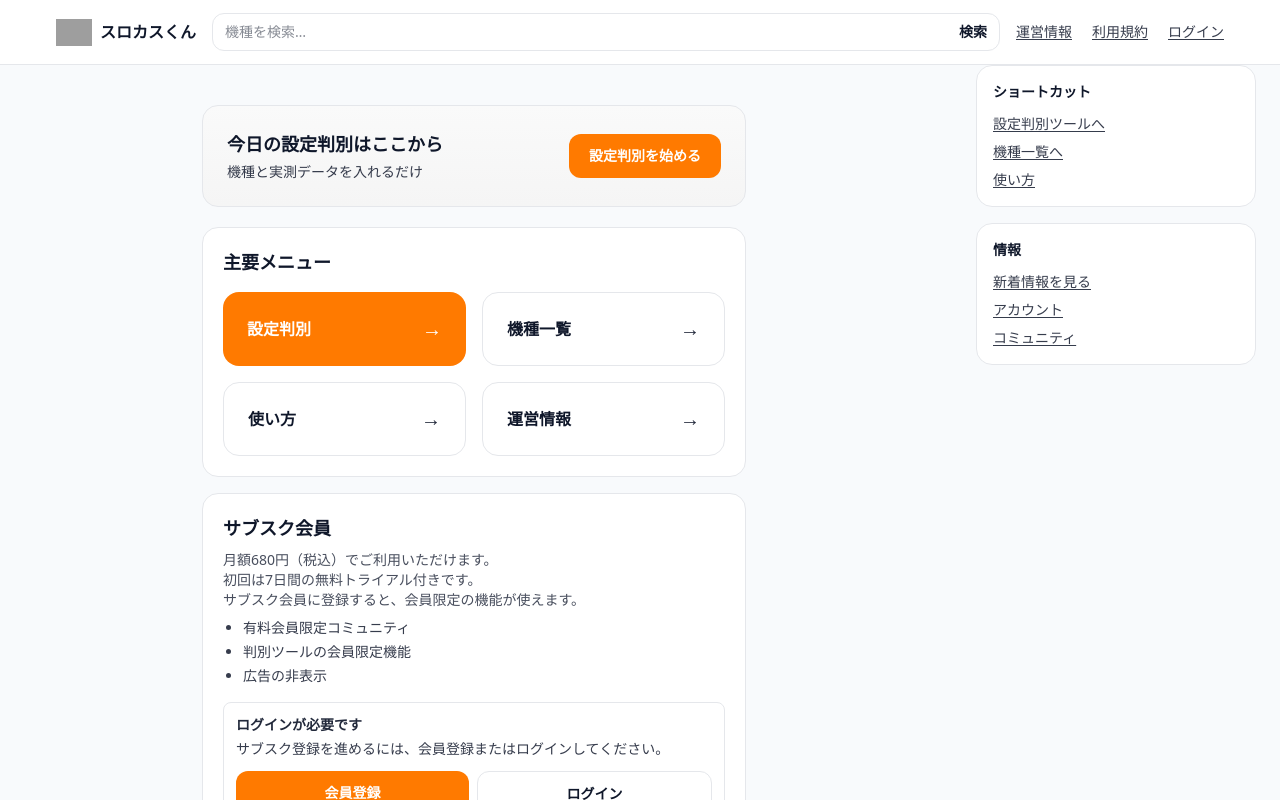
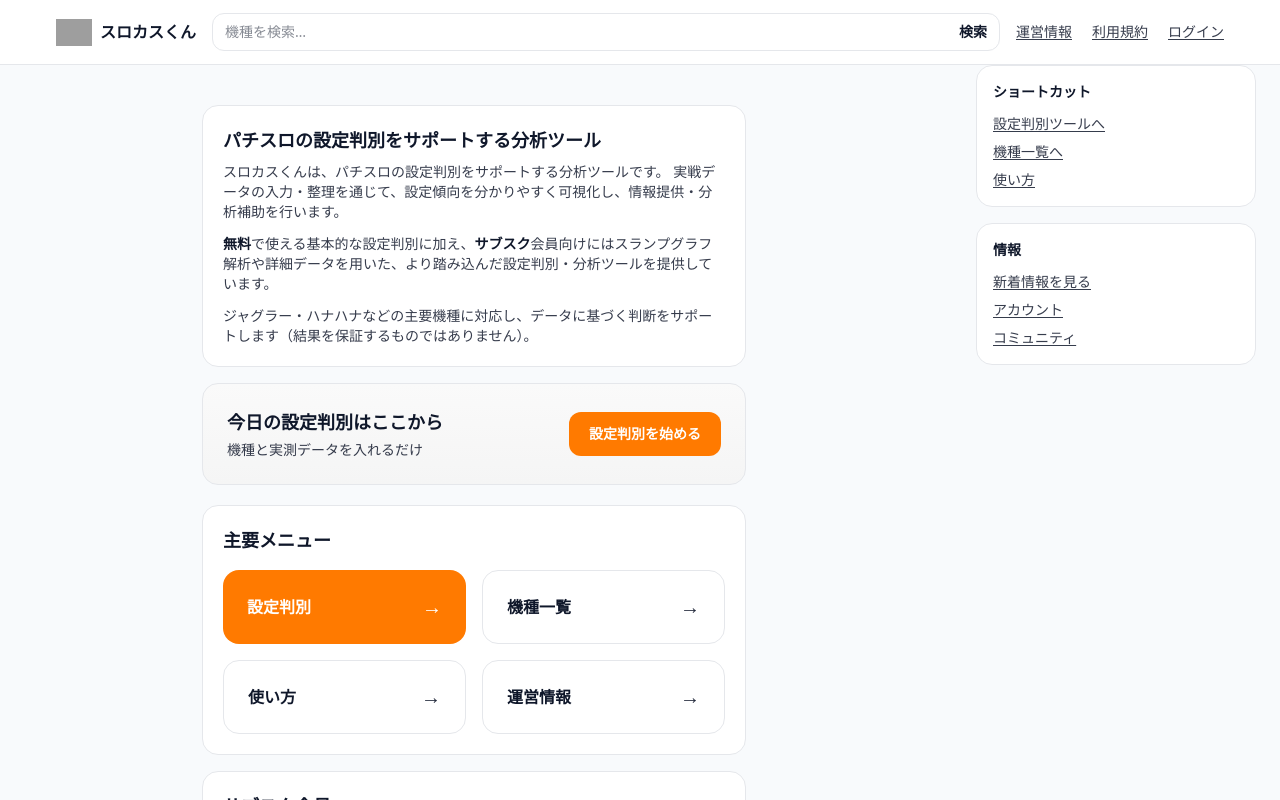
Before and after one commit to roki0711416-hash/------, a Next.js app: page / in a window 1280 px wide. Shown: the top 800 px of the page. Built offline with nearby package versions, Linux system fonts and the light colour scheme; no server answers; grey boxes are pictures that could not be loaded.

Commit message:
Update home intro copy

```diff
--- a/app/page.tsx
+++ b/app/page.tsx
@@ -27,6 +27,24 @@ export default async function Home() {
       <header className="space-y-2">
         <h1 className="sr-only">スロカスくん</h1>
       </header>
+
+      <section className="mt-4 rounded-2xl border border-neutral-200 bg-white p-5">
+        <h2 className="text-lg font-semibold">パチスロの設定判別をサポートする分析ツール</h2>
+        <p className="mt-2 text-sm text-neutral-700">
+          スロカスくんは、パチスロの設定判別をサポートする分析ツールです。
+          実戦データの入力・整理を通じて、設定傾向を分かりやすく可視化し、情報提供・分析補助を行います。
+        </p>
+
+        <p className="mt-3 text-sm text-neutral-700">
+          <span className="font-semibold text-neutral-900">無料</span>
+          で使える基本的な設定判別に加え、<span className="font-semibold text-neutral-900">サブスク</span>
+          会員向けにはスランプグラフ解析や詳細データを用いた、より踏み込んだ設定判別・分析ツールを提供しています。
+        </p>
+
+        <p className="mt-3 text-sm text-neutral-700">
+          ジャグラー・ハナハナなどの主要機種に対応し、データに基づく判断をサポートします（結果を保証するものではありません）。
+        </p>
+      </section>
 
       {/* PCのみ：ヘッダー直下のメイン導線 */}
       <section className="mt-4 hidden lg:block">
```
